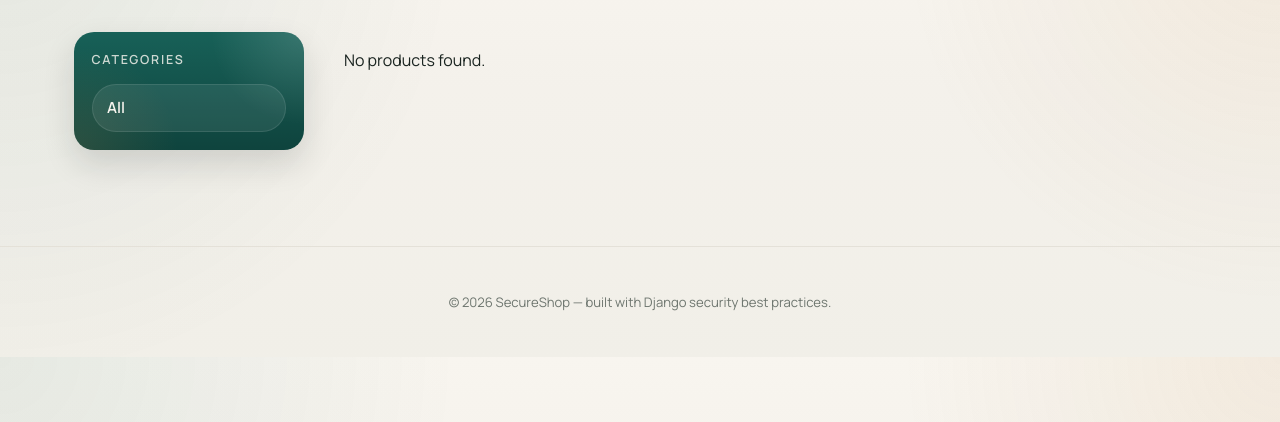
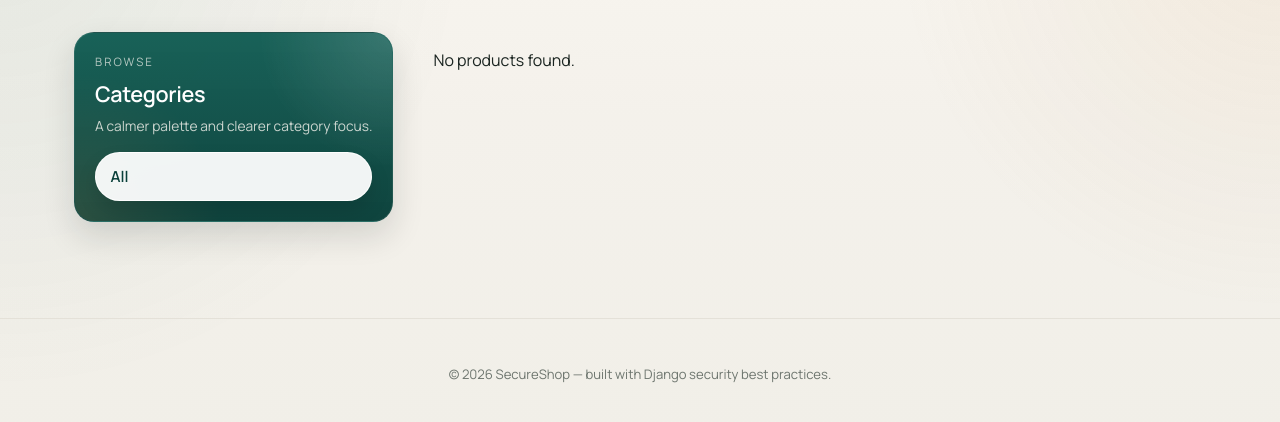
Before and after one commit to geralynabad/secureshop-ecommerce, a Django app: page / in a window 1280 px wide. Shown: the part 75-497 px from the top of the page. Run offline with Django 5.2, Linux system fonts and the light colour scheme; data that the repository does not hold is empty.

Commit message:
Make category sidebar more prominent

```diff
--- a/static/css/style.css
+++ b/static/css/style.css
@@ -261,7 +261,7 @@ a:hover { text-decoration: underline; }
 .listing-layout { display: flex; gap: 2.5rem; align-items: flex-start; }
 .category-filter {
     min-width: 230px;
-    padding: 1.1rem;
+    padding: 1.25rem;
     border-radius: var(--radius-lg);
     background:
         linear-gradient(180deg, rgba(15, 91, 82, 0.96) 0%, rgba(10, 64, 58, 0.98) 100%);
@@ -270,6 +270,7 @@ a:hover { text-decoration: underline; }
     position: sticky;
     top: 6rem;
     overflow: hidden;
+    border: 1px solid rgba(255, 255, 255, 0.08);
 }
 .category-filter::before {
     content: "";
@@ -281,13 +282,24 @@ a:hover { text-decoration: underline; }
     pointer-events: none;
 }
 .category-filter > * { position: relative; z-index: 1; }
+.category-filter-eyebrow {
+    margin: 0 0 0.35rem;
+    font-size: 0.72rem;
+    text-transform: uppercase;
+    letter-spacing: 0.18em;
+    color: rgba(248, 245, 239, 0.7);
+}
 .category-filter h3 {
     font-family: var(--font-body);
-    font-size: 0.78rem;
-    text-transform: uppercase;
-    letter-spacing: 0.14em;
-    color: rgba(248, 245, 239, 0.82);
-    margin-bottom: 0.9rem;
+    font-size: 1.35rem;
+    letter-spacing: -0.02em;
+    color: #FFFFFF;
+    margin-bottom: 0.3rem;
+}
+.category-filter-copy {
+    margin: 0 0 1rem;
+    color: rgba(248, 245, 239, 0.8);
+    font-size: 0.86rem;
 }
 .category-filter ul { list-style: none; padding: 0; margin: 0; display: grid; gap: 0.55rem; }
 .category-filter li { margin: 0; }
@@ -302,12 +314,23 @@ a:hover { text-decoration: underline; }
     border: 1px solid rgba(255, 255, 255, 0.1);
     transition: transform 0.16s ease, background 0.16s ease, border-color 0.16s ease, color 0.16s ease;
 }
+.category-filter a.active {
+    background: rgba(255, 255, 255, 0.94);
+    color: var(--primary-dark);
+    border-color: rgba(255, 255, 255, 0.96);
+    box-shadow: 0 10px 20px rgba(0, 0, 0, 0.12);
+}
 .category-filter a:hover {
     color: #FFFFFF;
     text-decoration: none;
     transform: translateX(3px);
     background: rgba(255, 255, 255, 0.16);
     border-color: rgba(255, 255, 255, 0.18);
+}
+.category-filter a.active:hover {
+    color: var(--primary-dark);
+    background: #FFFFFF;
+    border-color: #FFFFFF;
 }
 
 .product-grid {
--- a/templates/store/product_list.html
+++ b/templates/store/product_list.html
@@ -3,11 +3,13 @@
 {% block content %}
 <div class="listing-layout">
     <aside class="category-filter">
+        <p class="category-filter-eyebrow">Browse</p>
         <h3>Categories</h3>
+        <p class="category-filter-copy">A calmer palette and clearer category focus.</p>
         <ul>
-            <li><a href="{% url 'store:product_list' %}">All</a></li>
+            <li><a href="{% url 'store:product_list' %}" class="{% if not request.GET.category %}active{% endif %}">All</a></li>
             {% for category in categories %}
-                <li><a href="?category={{ category.slug }}">{{ category.name }}</a></li>
+                <li><a href="?category={{ category.slug }}" class="{% if request.GET.category == category.slug %}active{% endif %}">{{ category.name }}</a></li>
             {% endfor %}
         </ul>
     </aside>
```
